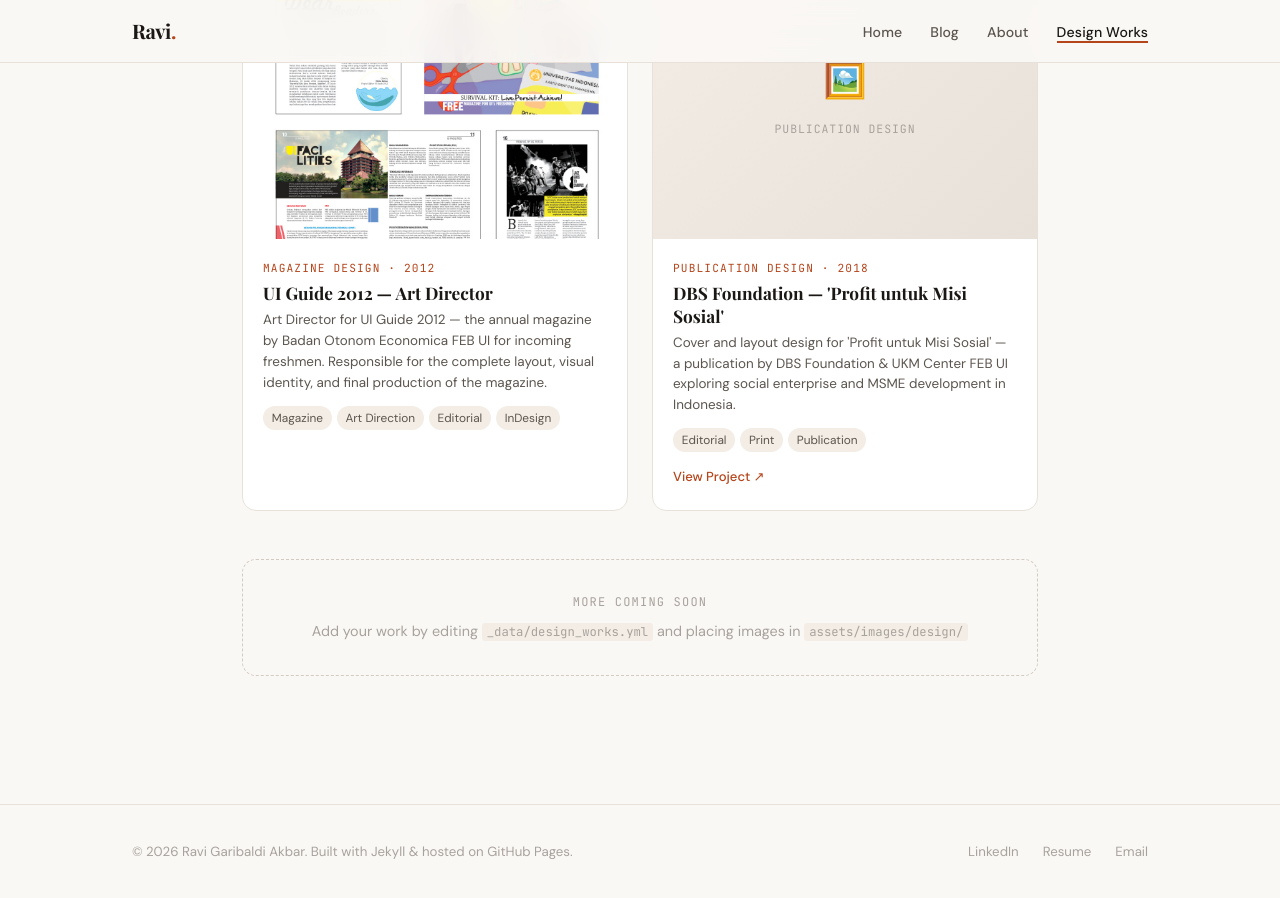
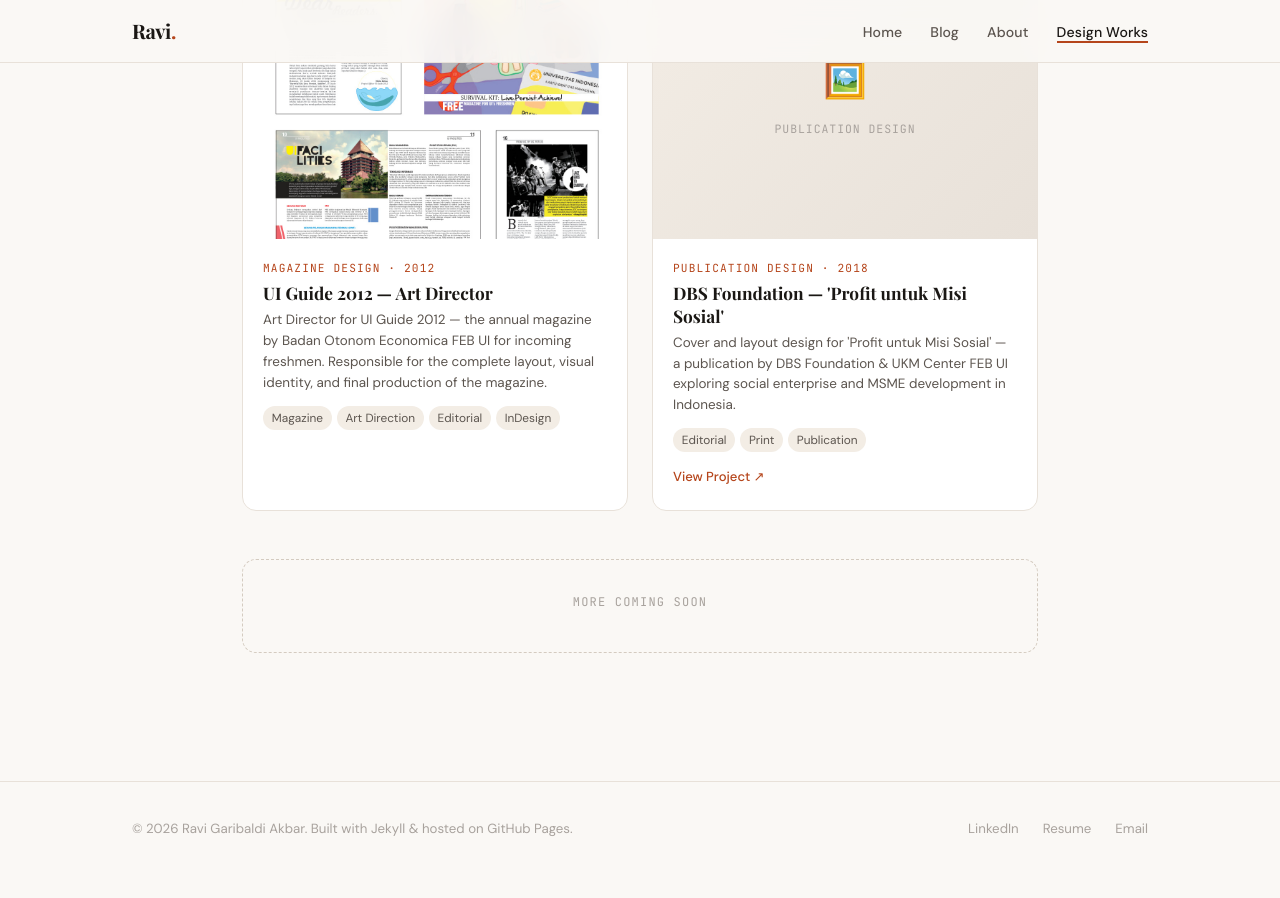
Before and after one commit to rvgba/rvgba.github.io, a Jekyll site: the page built from design/index.html, in a window 1280 px wide and 900 px high, scrolled down 2805 px. Built offline with Jekyll 4.4.1, drawn with Linux system fonts in a browser that asks for light colours; some web fonts are replaced; after the commit the page ends 3682 px from its top, so only the background shows below that.

Commit message:
Design: Remove placeholder instructional text

```diff
--- a/design/index.html
+++ b/design/index.html
@@ -88,10 +88,7 @@ permalink: /design/
       <p style="font-family:var(--mono); font-size:.75rem; letter-spacing:.1em; text-transform:uppercase; margin-bottom:.5rem;">
         More coming soon
       </p>
-      <p style="font-size:.9rem; line-height:1.6;">
-        Add your work by editing <code style="font-family:var(--mono); font-size:.85em; background:var(--bg-muted); padding:.1em .4em; border-radius:3px;">_data/design_works.yml</code>
-        and placing images in <code style="font-family:var(--mono); font-size:.85em; background:var(--bg-muted); padding:.1em .4em; border-radius:3px;">assets/images/design/</code>
-      </p>
+
     </div>
 
   </div>
```
